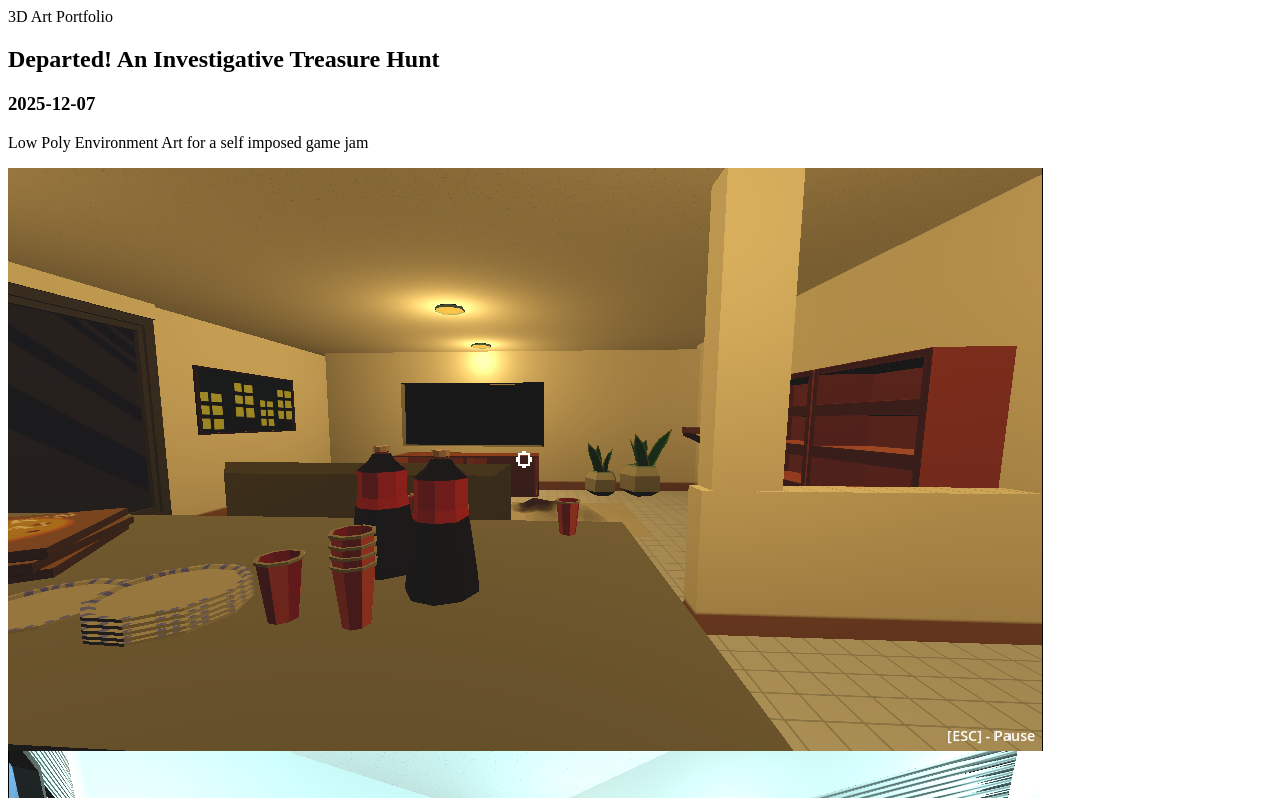
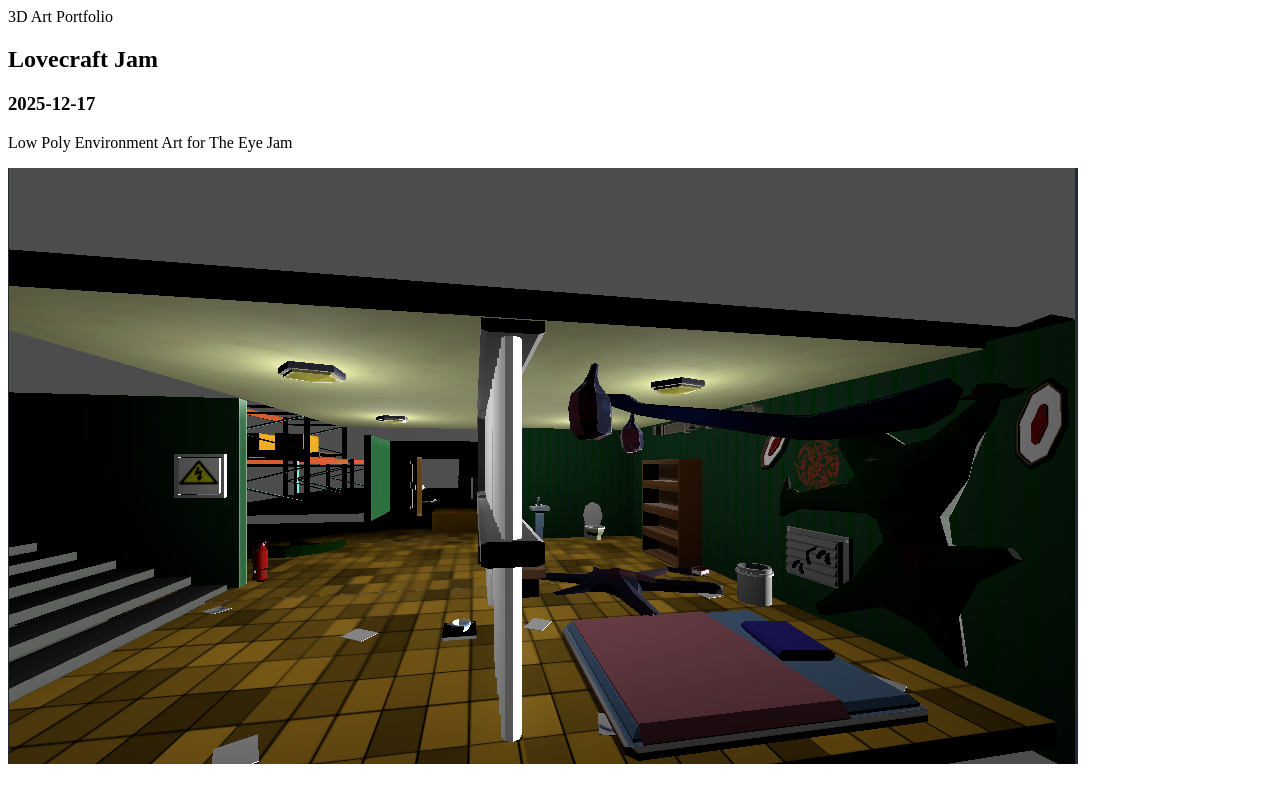
Before and after one commit to mathew-tran/mathew-tran, a plain HTML site: page index.html in a window 1280 px wide. Shown: the top 798 px of the page. Drawn offline with Linux system fonts and the light colour scheme.

Commit message:
add a screenshot for love craft jam

```diff
--- a/index.html
+++ b/index.html
@@ -1,4 +1,12 @@
 <p>3D Art Portfolio</p>
+
+<h2> Lovecraft Jam</h2>
+<h3>2025-12-17</h3>
+<p> Low Poly Environment Art for The Eye Jam</p>
+<img src="img/lovecraft-2025-12-17.png"> </img>
+
+<br>
+<br>
 
 <h2>Departed! An Investigative Treasure Hunt</h2>
 <h3>2025-12-07</h3>
```
Also changed, not shown: img/lovecraft-2025-12-17.png (added).
